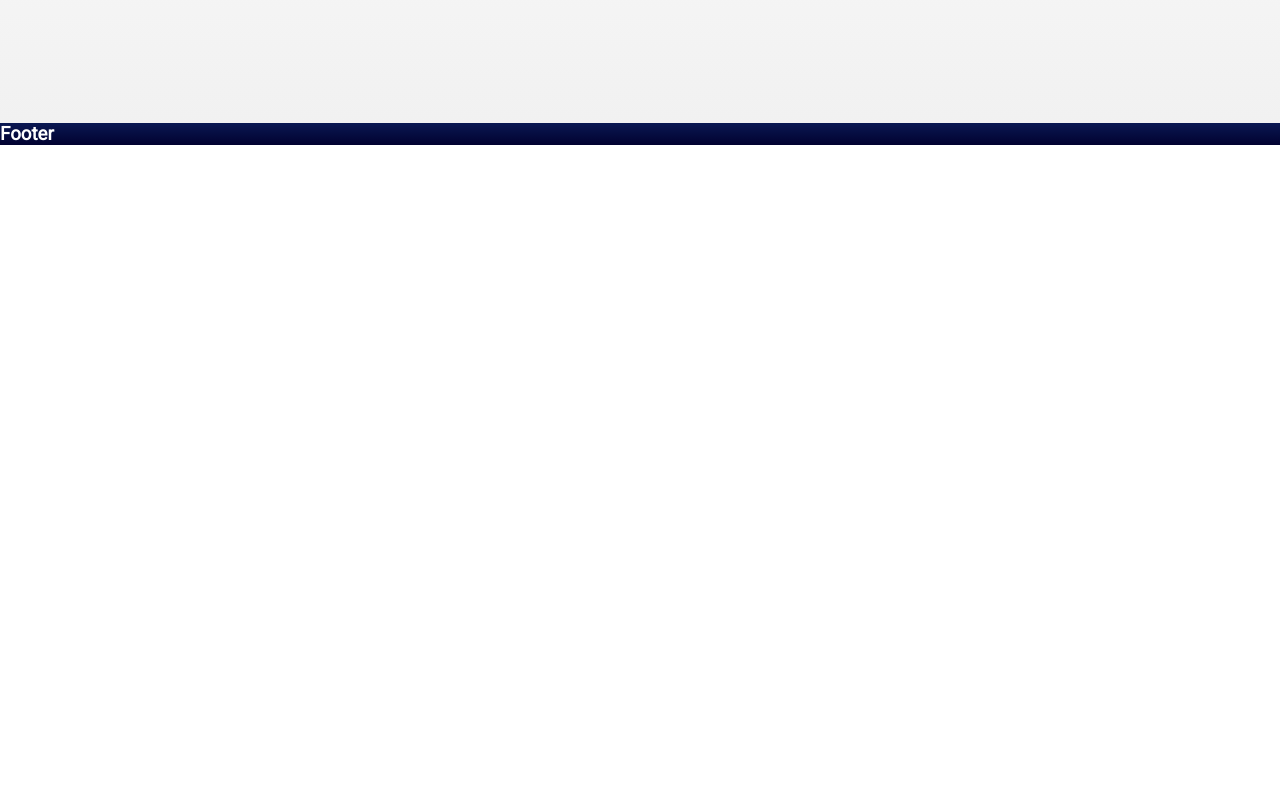
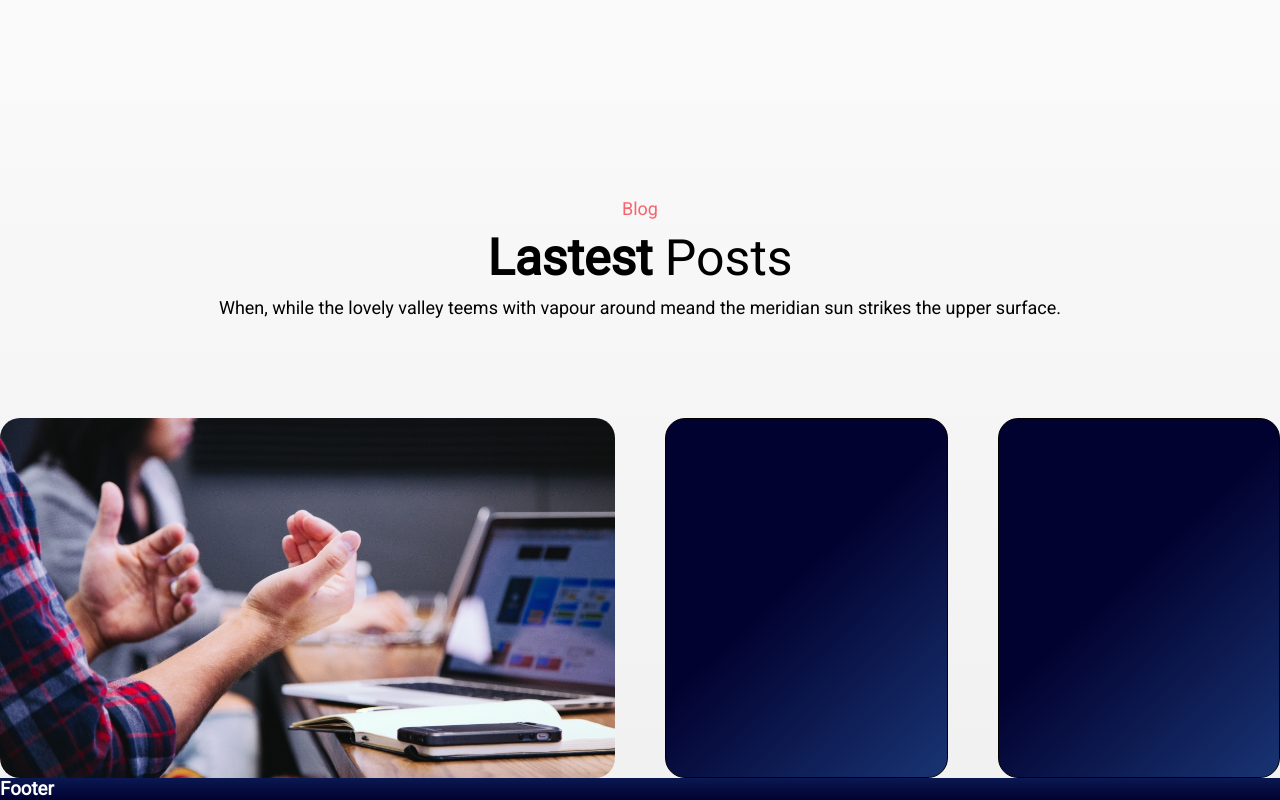
Before and after one commit to Alaikum/proj-html-vuejs, a Vue app: page / in a window 1280 px wide. Shown: the part 4459-5259 px from the top of the page. Before the commit the page ends 4604 px from the top, so only its background shows below. Built offline with nearby package versions, Linux system fonts and the light colour scheme.

Commit message:
lastestPost

```diff
--- a/src/components/MainDo.vue
+++ b/src/components/MainDo.vue
@@ -2,7 +2,7 @@
   <div class="container">
     <div class="do__title">
       <p class="purple common__text">Our Services</p>
-      <p class="do__main_title"><span>What</span>We Do</p>
+      <p class="do__main_title"><span>What </span>We Do</p>
       <p class="common__text">When, whole the lovely vallet teems with vapour around meand the</p>
     </div>
 
--- a/src/components/MainLastestPost.vue
+++ b/src/components/MainLastestPost.vue
@@ -1,6 +1,17 @@
 <template>
   <div class="background__color__white__gradient">
     <div class="container">
+      <div class="lastest__title">
+        <p class="purple common__text">Blog</p>
+        <p class="lastest__main_title"><span>Lastest </span>Posts</p>
+        <p class="common__text">When, while the lovely valley teems with vapour around meand the meridian sun
+          strikes the upper surface.</p>
+      </div>
+      <div class="lastest__img">
+        <div class="big__img"></div>
+        <div class="small__img"></div>
+        <div class="small__img"></div>
+      </div>
 
     </div>
   </div>
@@ -15,9 +26,54 @@
   <!-- Add "scoped" attribute to limit CSS to this component only -->
 <style scoped lang="scss">
 @import "../style/general.scss";
-  .container{
+
+.container {
   padding-top: 520px;
   color: $--second-color;
+
+  .lastest__title {
+    text-align: center;
+    padding-top: 75px;
+
+    .purple {
+      color: $--purple-color;
     }
 
+    .lastest__main_title {
+      font-size: 50px;
+      padding: 10px;
+
+      span {
+        font-weight: 900;
+      }
+    }
+  }
+
+  .lastest__img {
+padding-top: 100px;
+    display: grid;
+    grid-template-columns: repeat(4, 1fr);
+    gap: 50px;
+    height: 460px;
+
+
+    .big__img{
+
+
+      grid-column: 1 / 3;
+      background-image: url(../assets/headway-537308-unsplash-1380x703.jpg);
+      background-size: cover;
+      background-repeat: no-repeat;
+      border-radius: 20px;
+
+    }
+    .small__img{
+
+      border: 1px solid black;
+      border-radius: 20px;
+      background: linear-gradient(137deg,#020230 45%,#183372 99%);
+
+    }
+  }
+}
 </style>
```
Also changed, not shown: src/assets/headway-537308-unsplash-1380x703.jpg (added). Lines whose indentation alone changed are shown as unchanged.
